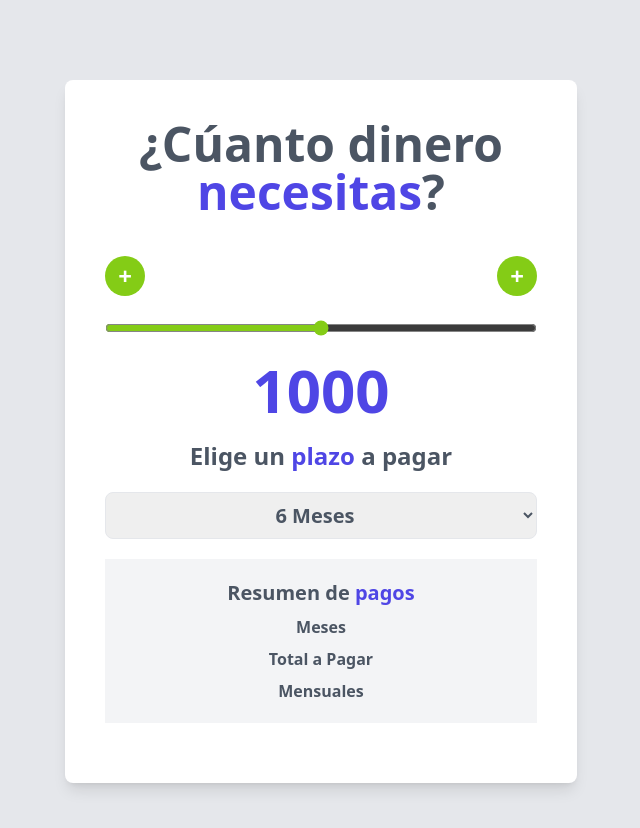
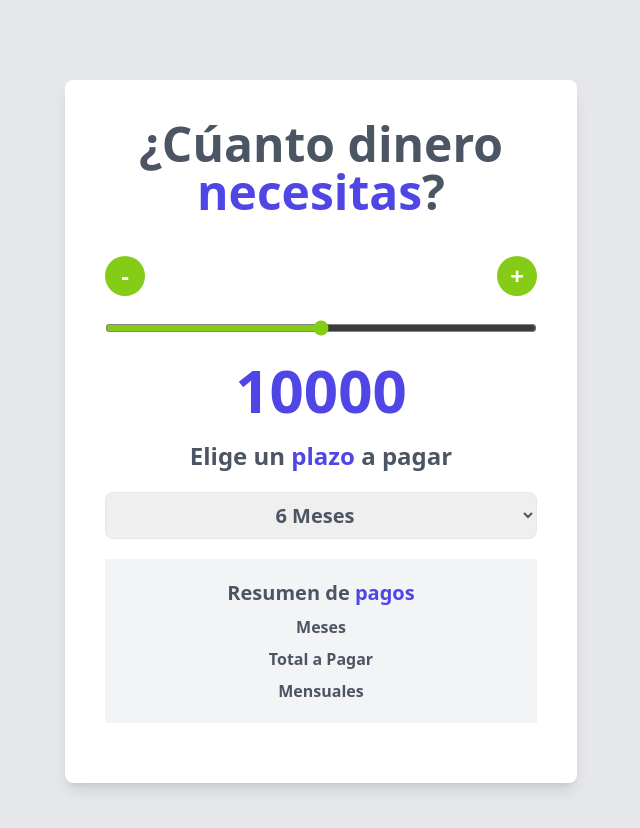
Before and after one commit to AtochePascual-Dev/Cotizador-prestamo-React, a React (Vite) app: page / in a window 1280 px wide. Shown: the top 828 px of the page, without its empty margins (319-959 px from the left). Built offline with nearby package versions, Linux system fonts and the light colour scheme.

Commit message:
[FEATURE] decrementar cantidad

```diff
--- a/src/App.jsx
+++ b/src/App.jsx
@@ -1,3 +1,4 @@
+import { useState } from "react"
 import Buttom from "./components/Buttom"
 import Header from "./components/Header"
 import Meses from "./components/Meses"
@@ -5,19 +6,34 @@ import Rango from "./components/Rango"
 import Resultado from "./components/Resultado"
 
 function App() {
+  const [cantidad, setCantidad] = useState(10000);
+
+  const handleClickDecremento = () => {
+    const valor = cantidad - 100;
+    if (valor < 0) return;
+    setCantidad(valor)
+  };
 
   return (
     <div className="max-w-lg my-20 mx-auto p-10 rounded-lg shadow-lg bg-white">
       <Header />
 
       <div className="mb-5 flex justify-between">
-        <Buttom />
-        <Buttom />
+        <Buttom
+          operador="-"
+          fn={handleClickDecremento}
+        />
+        <Buttom
+          operador="+"
+        />
       </div>
 
-      <Rango />
+      <Rango
+        cantidad={cantidad}
+        setCantidad={setCantidad}
+      />
 
-      <p className="mb-5 text-6xl text-center font-extrabold text-indigo-600">1000</p>
+      <p className="mb-5 text-6xl text-center font-extrabold text-indigo-600">{cantidad}</p>
 
       <h2 className="text-2xl font-extrabold text-gray-600 text-center">
         Elige un <span className="text-indigo-600">plazo</span> a pagar
--- a/src/components/Buttom.jsx
+++ b/src/components/Buttom.jsx
@@ -1,7 +1,9 @@
-const Buttom = () => {
+const Buttom = ({ operador, fn }) => {
   return (
-    <button className="w-10 h-10 flex items-center justify-center rounded-full font-bold text-2xl text-center text-white bg-lime-500 hover:outline-none hover:ring-2 hover:ring-offset-2 hover:ring-lime-500">
-      +
+    <button
+      className="w-10 h-10 flex items-center justify-center rounded-full font-bold text-2xl text-center text-white bg-lime-500 hover:outline-none hover:ring-2 hover:ring-offset-2 hover:ring-lime-500"
+      onClick={fn}>
+      {operador}
     </button>
   )
 }
--- a/src/components/Rango.jsx
+++ b/src/components/Rango.jsx
@@ -1,8 +1,15 @@
-const Rango = () => {
+const Rango = ({ cantidad, setCantidad }) => {
+
+
   return (
     <input
       type="range"
-      className="w-full h-6 mb-5 cursor-pointer accent-lime-500 hover:accent-lime-600" />
+      className="w-full h-6 mb-5 cursor-pointer accent-lime-500 hover:accent-lime-600"
+      min="0"
+      max="20000"
+      step="100"
+      value={cantidad}
+      onChange={(e) => setCantidad(Number(e.target.value))} />
   )
 }
 
```
